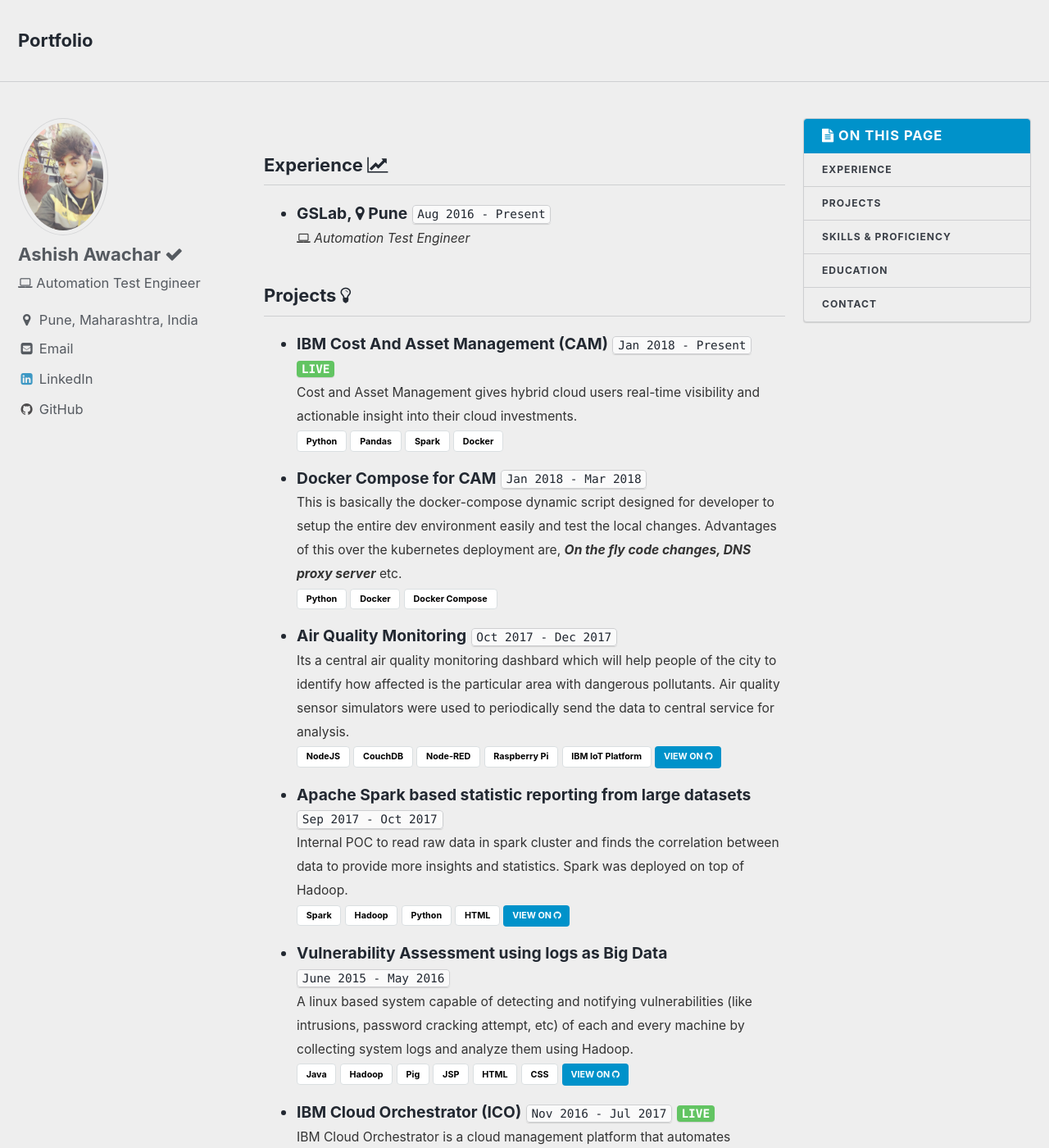
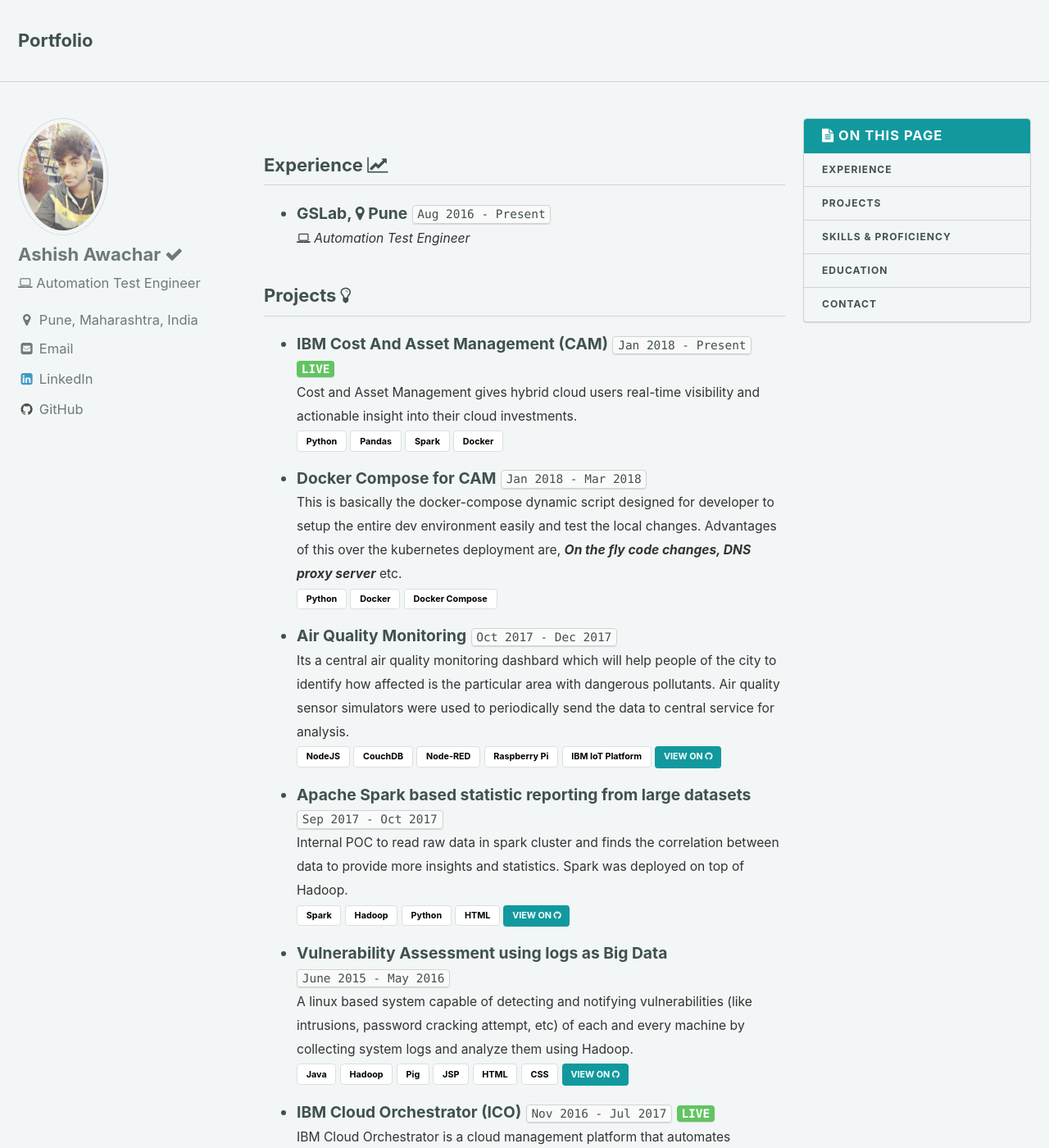
Before and after one commit to ashishawachar/ashishawachar.github.io, a Jekyll site: the page built from index.md, in a window 1280 px wide and 1400 px high. Shown: the whole window at 82% size. Built offline with Jekyll 4.4.1, drawn with Linux system fonts in a browser that asks for light colours.

Commit message:
Update _config.yml
Added mint skin

```diff
--- a/_config.yml
+++ b/_config.yml
@@ -5,7 +5,7 @@
 # For technical reasons, this file is *NOT* reloaded automatically when you use
 # `jekyll serve`. If you change this file, please restart the server process.
 
-minimal_mistakes_skin    : "air" # "contrast", "dirt","air", "contrast", neon", "mint", "default"
+minimal_mistakes_skin    : "mint" # "contrast", "dirt","air", "contrast", neon", "mint", "default"
 
 # Site Settings
 locale                   : "en"
```
